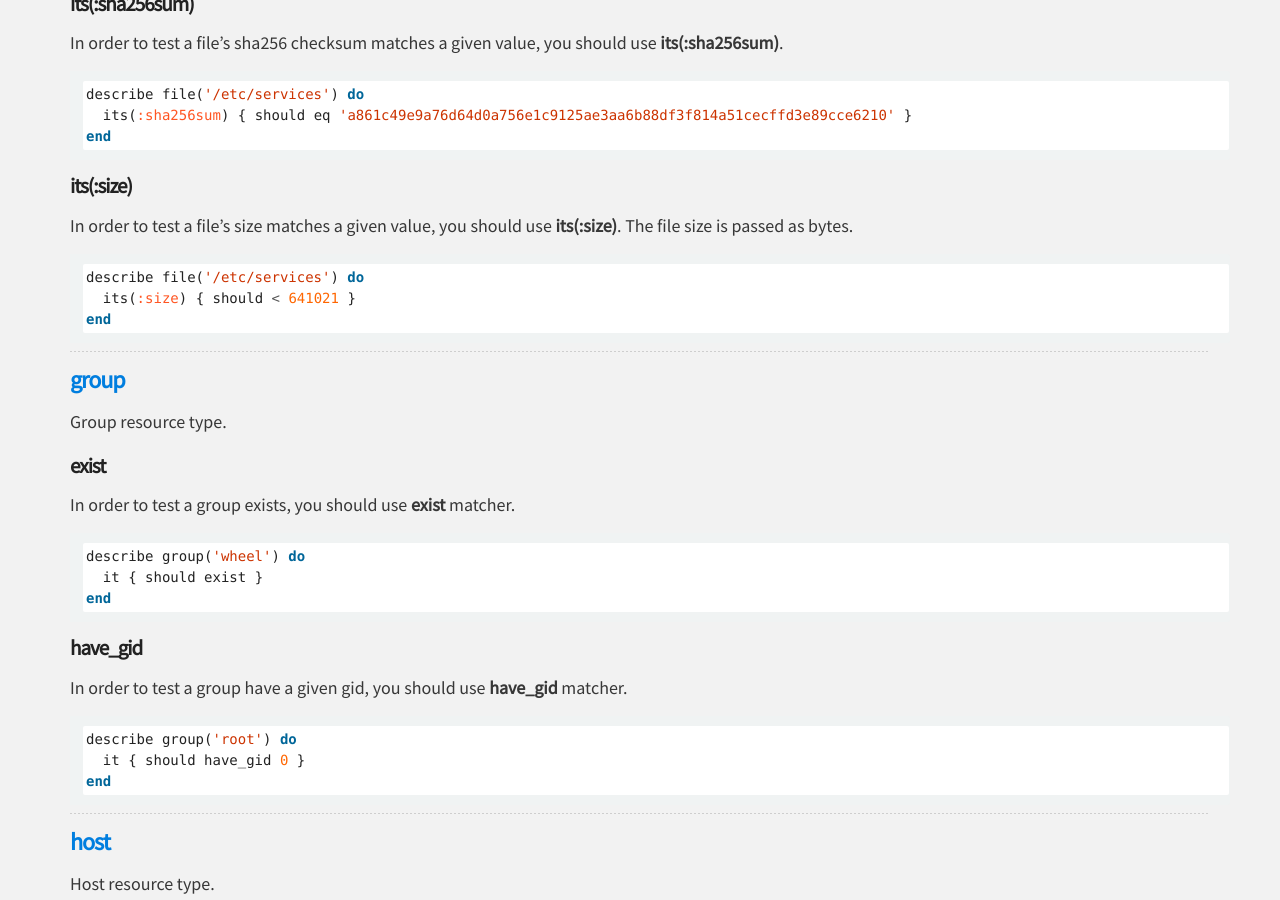
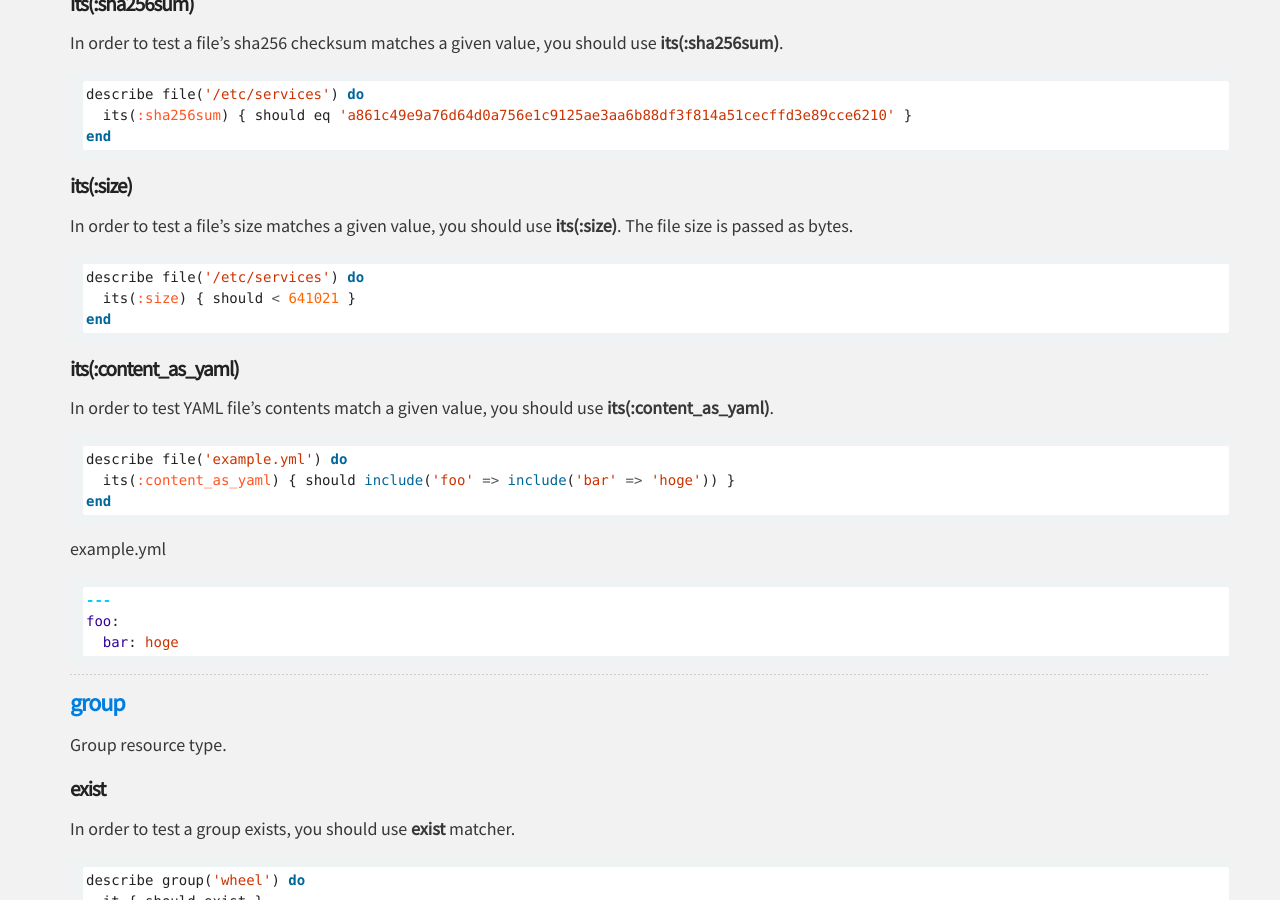
Before and after one commit to serverspec/serverspec.github.io, a Jekyll site: the page built from resource_types.md, in a window 1280 px wide and 900 px high, scrolled down 10708 px. Built offline with Jekyll 4.4.1, drawn with Linux system fonts in a browser that asks for light colours; nearby versions of some CDN libraries; Markdown is read by kramdown in place of the engine named in the settings.

Commit message:
add document of its(:content_as_yaml) for file resource type

````diff
--- a/_includes/file.md
+++ b/_includes/file.md
@@ -317,3 +317,21 @@ describe file('/etc/services') do
   its(:size) { should < 641021 }
 end
 ```
+
+#### its(:content\_as\_yaml)
+
+In order to test YAML file's contents match a given value, you should use **its(:content\_as\_yaml)**.
+
+```ruby
+describe file('example.yml') do
+  its(:content_as_yaml) { should include('foo' => include('bar' => 'hoge')) }
+end
+```
+
+example.yml
+
+```yaml
+---
+foo:
+  bar: hoge
+```
````
